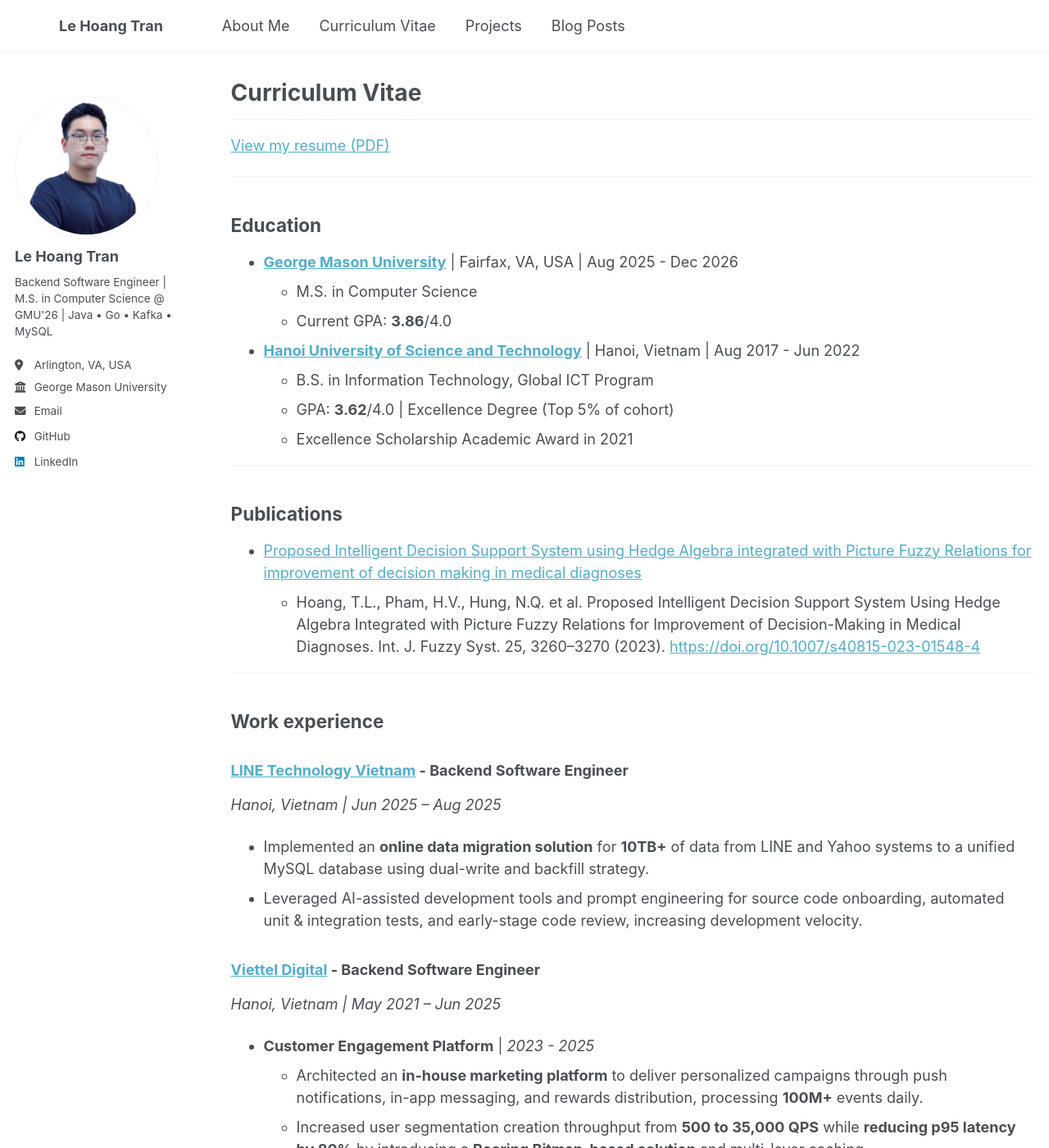
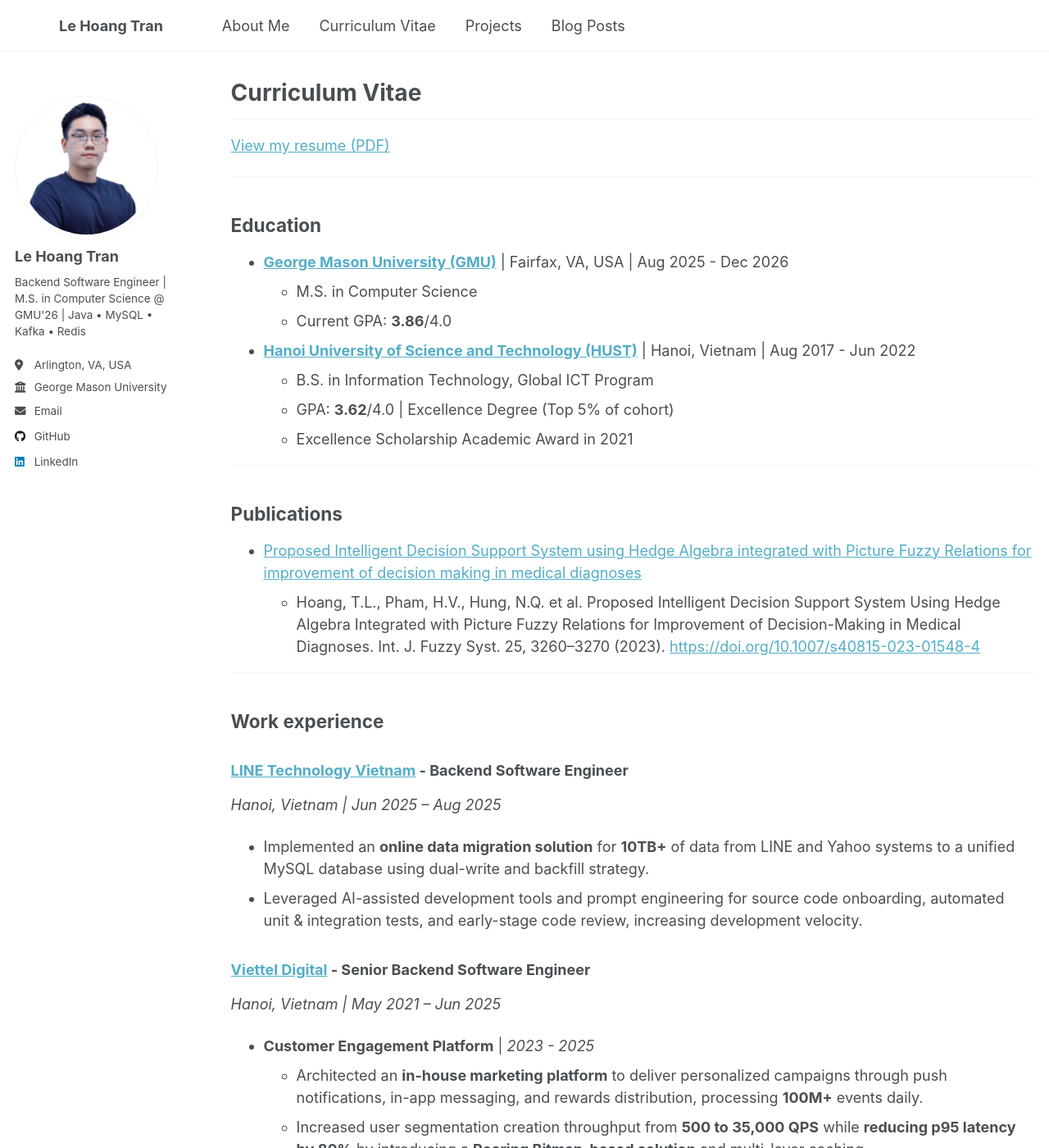
Before and after one commit to lehoangtran289/lehoangtran289.github.io, a Jekyll site: the page built from _pages/cv.md, in a window 1280 px wide and 1400 px high. Shown: the whole window at 82% size. Built offline with Jekyll 4.4.1, drawn with Linux system fonts in a browser that asks for light colours; a script that is not in the unit is left out.

Commit message:
fix: Update bio and job title in CV and improve university naming consistency

```diff
--- a/_config.yml
+++ b/_config.yml
@@ -26,7 +26,7 @@ author:
   avatar           : "profile_img.png"
   name             : "Le Hoang Tran"
   pronouns         : # example: "she/her"
-  bio              : "Backend Software Engineer | M.S. in Computer Science @ GMU'26 | Java • Go • Kafka • MySQL"
+  bio              : "Backend Software Engineer | M.S. in Computer Science @ GMU'26 | Java • MySQL • Kafka • Redis"
   location         : "Arlington, VA, USA"
   employer         : "George Mason University"
   uri              : # URL
--- a/_pages/cv.md
+++ b/_pages/cv.md
@@ -19,11 +19,11 @@ redirect_from:
 
 ## Education
 
-- [**George Mason University**](https://cec.gmu.edu/) \| Fairfax, VA, USA \| Aug 2025 - Dec 2026
+- [**George Mason University (GMU)**](https://cec.gmu.edu/) \| Fairfax, VA, USA \| Aug 2025 - Dec 2026
   - M.S. in Computer Science
   - Current GPA: **3.86**/4.0
 
-- [**Hanoi University of Science and Technology**](https://soict.hust.edu.vn/en/) \| Hanoi, Vietnam \| Aug 2017 - Jun 2022
+- [**Hanoi University of Science and Technology (HUST)**](https://soict.hust.edu.vn/en/) \| Hanoi, Vietnam \| Aug 2017 - Jun 2022
   - B.S. in Information Technology, Global ICT Program
   - GPA: **3.62**/4.0 \| Excellence Degree (Top 5% of cohort)
   - Excellence Scholarship Academic Award in 2021
@@ -46,7 +46,7 @@ redirect_from:
 - Implemented an **online data migration solution** for **10TB+** of data from LINE and Yahoo systems to a unified MySQL database using dual-write and backfill strategy.
 - Leveraged AI-assisted development tools and prompt engineering for source code onboarding, automated unit & integration tests, and early-stage code review, increasing development velocity.
 
-### **[Viettel Digital](https://viettel.com.vn/en/) - Backend Software Engineer**
+### **[Viettel Digital](https://viettel.com.vn/en/) - Senior Backend Software Engineer**
 
 *Hanoi, Vietnam \| May 2021 – Jun 2025*
 
```
Also changed, not shown: 1 other file.
